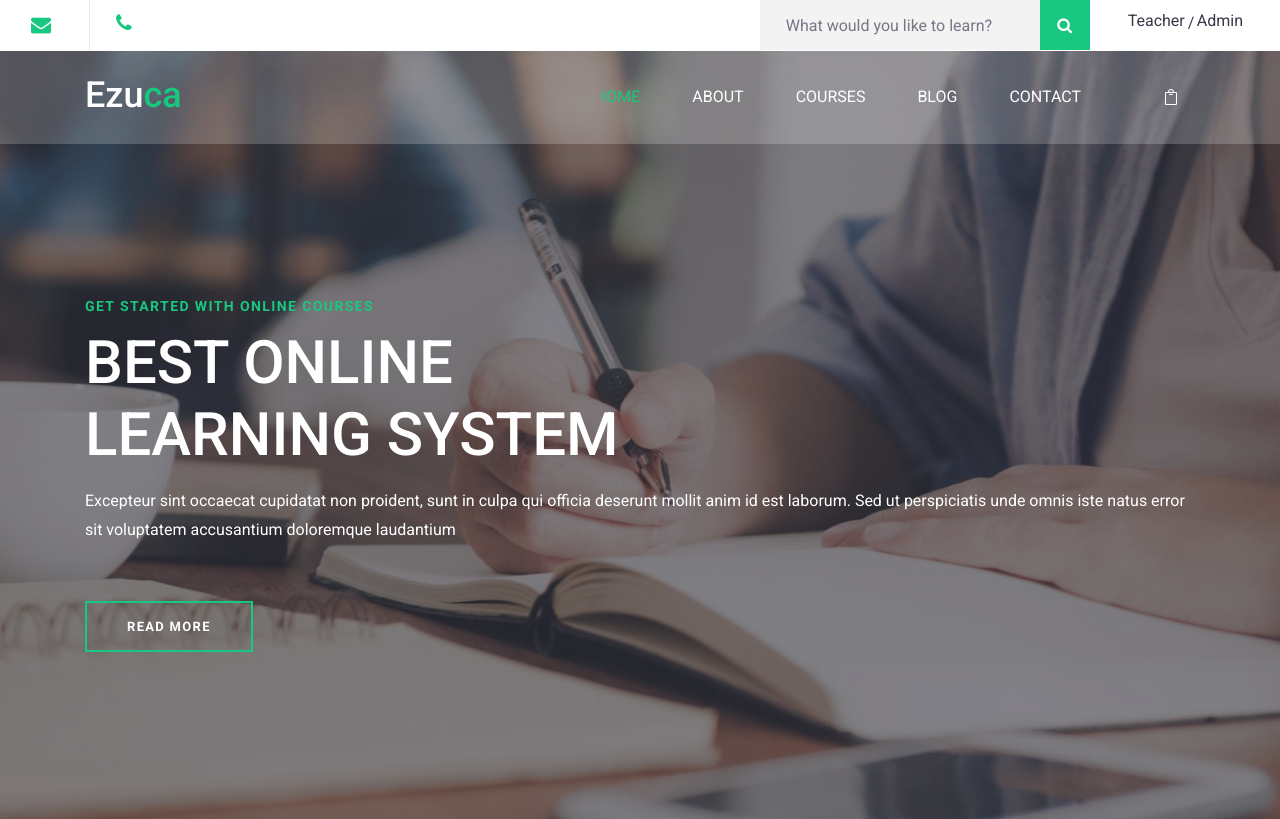
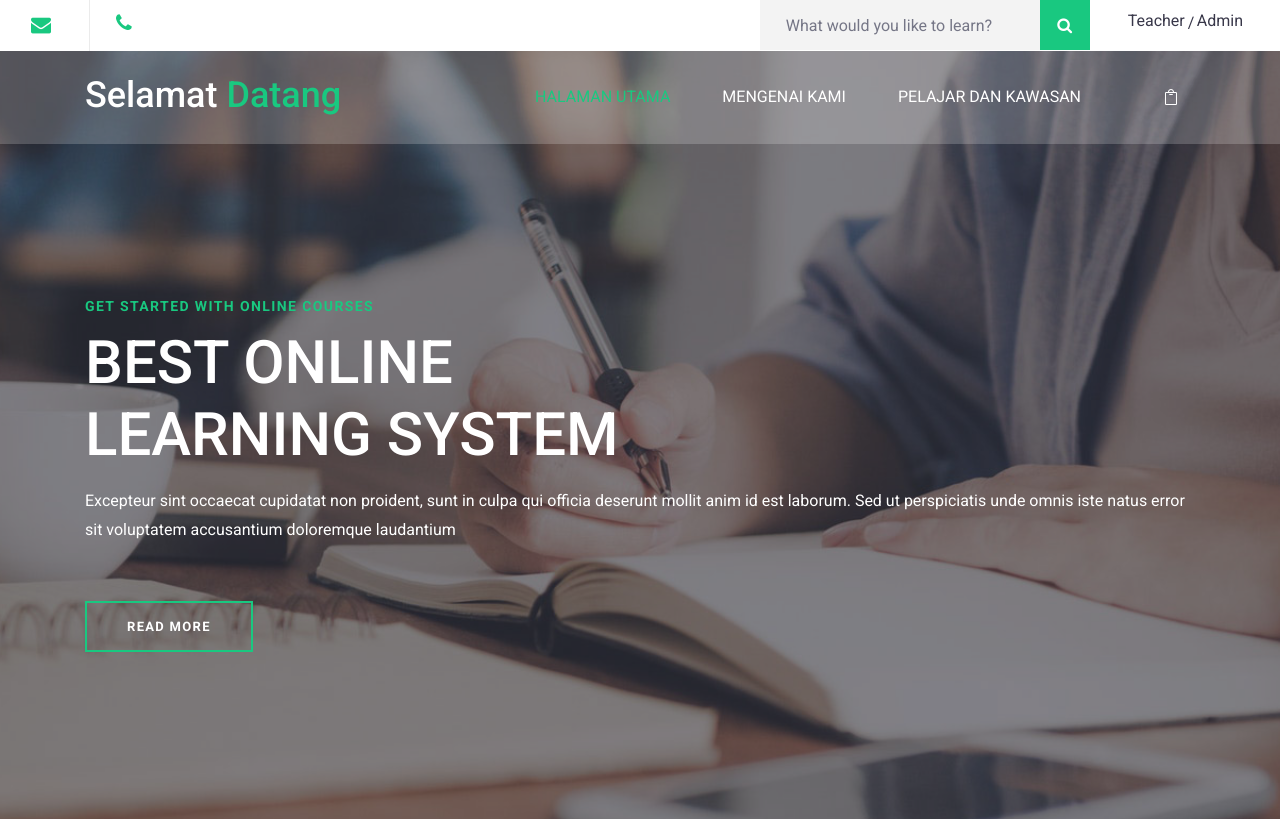
Before and after one commit to amin007/sistem-kehadiran, a PHP site: page /application/views/home/index-template002.php in a window 1280 px wide. Shown: the top 819 px of the page. Run offline with PHP 8.4, Linux system fonts and the light colour scheme; the template is opened without the code that fills it, so the values that code supplies are empty; some libraries are stand-ins or nearby versions.

Commit message:
susun semula link

```diff
--- a/application/views/home/index-template002.php
+++ b/application/views/home/index-template002.php
@@ -81,20 +81,19 @@ echo $link3[2] . "\r";
 	<div class="nav-bar">
 	<div class="container">
 	<div class="row">
-		<div class="col-9 col-lg-3">
+		<div class="col-2">
 			<div class="site-branding">
-				<h1 class="site-title"><a href="index.html" rel="home">Ezu<span>ca</span></a></h1>
+				<h1 class="site-title"><a href="<?php echo URL ?>" rel="home">
+				Selamat&nbsp;<span>Datang</span></a></h1>
 			</div><!-- .site-branding -->
 		</div><!-- .col -->
 
-		<div class="col-3 col-lg-9 flex justify-content-end align-content-center">
+		<div class="col-10">
 			<nav class="site-navigation flex justify-content-end align-items-center">
 				<ul class="flex flex-column flex-lg-row justify-content-lg-end align-content-center">
-				<li class="current-menu-item"><a href="index.html">Home</a></li>
-				<li><a href="#">About</a></li>
-				<li><a href="#">Courses</a></li>
-				<li><a href="#">blog</a></li>
-				<li><a href="#">Contact</a></li>
+				<li class="current-menu-item"><a href="<?php echo URL ?>">HALAMAN&nbsp;UTAMA</a></li>
+				<li><a href="#">MENGENAI&nbsp;KAMI</a></li>
+				<li><a href="#">PELAJAR&nbsp;DAN&nbsp;KAWASAN</a></li>
 				</ul>
 
 				<div class="hamburger-menu d-lg-none">
```
